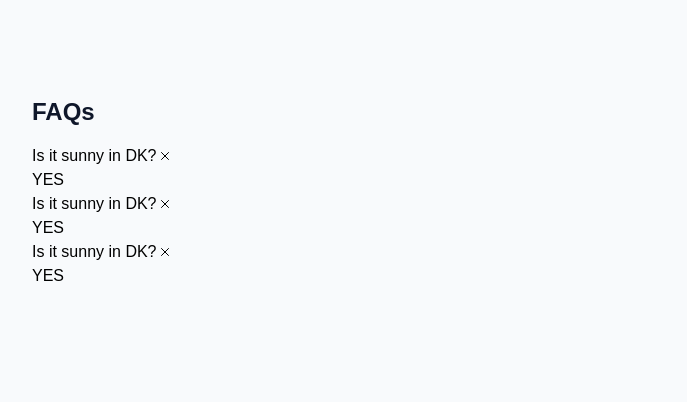
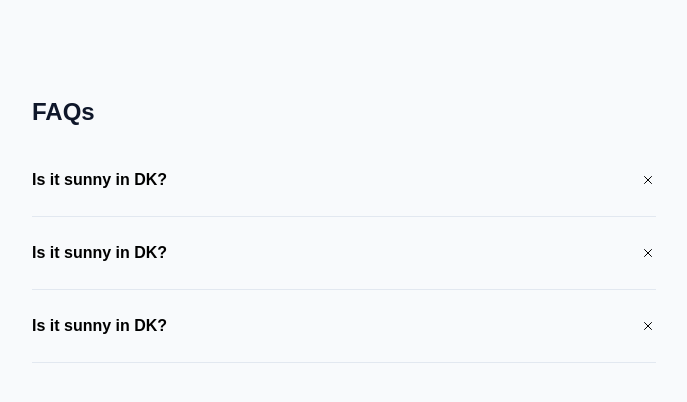
Before and after one commit to espi0001/opgaver, a Next.js app: page / in a window 1280 px wide. Shown: the top 402 px of the page, without its empty margins (296-983 px from the left). Built offline with nearby package versions, Linux system fonts and the light colour scheme.

Commit message:
accordion

```diff
--- a/src/components/Accordion.jsx
+++ b/src/components/Accordion.jsx
@@ -1,4 +1,4 @@
-"use Client";
+"use client";
 import { useState } from "react";
 
 import Item from "./Item";
@@ -10,9 +10,12 @@ const Accordion = () => {
       <main className="relative min-h-screen bg-slate-50 overflow-hidden">
         <section className="w-full max-w-2xl mx-auto px-4 md:px-6 py-24">
           <h1 className="text-2xl font-bold text-slate-900 mb-4">FAQs</h1>
-          <Item item={1} activeItem={activeItem} setActiveItem={setActiveItem} />
+          <Item />
+          <Item />
+          <Item />
+          {/* <Item item={1} activeItem={activeItem} setActiveItem={setActiveItem} />
           <Item item={2} activeItem={activeItem} setActiveItem={setActiveItem} />
-          <Item item={3} activeItem={activeItem} setActiveItem={setActiveItem} />
+          <Item item={3} activeItem={activeItem} setActiveItem={setActiveItem} /> */}
         </section>
       </main>
 
--- a/src/components/Item.jsx
+++ b/src/components/Item.jsx
@@ -2,27 +2,31 @@
 import { useState } from "react";
 
 import { IoCloseOutline } from "react-icons/io5";
-const Item = ({ activeItem, setActiveItem, Item }) => {
+const Item = () => {
+  const [isOpen, setIsOpen] = useState(false);
   return (
-    <div>
-      <div>
+    <div className="border-b border-slate-200 py-4">
       <header>
         <button
           onClick={() => {
-              activeItem == item ? setActiveItem(0) : setActiveItem(item);
+            // Det er logical &&
+            setIsOpen(!isOpen);
           }}
-            className="flex items-center justify-between text-black"
+          className="flex items-center justify-between text-black w-full py-2 font-semibold"
         >
-            <span>Is it sunny in DK?</span>
+          <span className="">Is it sunny in DK?</span>
           <span>
-              <IoCloseOutline className="text-black" />
+            <IoCloseOutline className="text-black ml-8 self-start" />
           </span>
         </button>
       </header>
-        <section>
-          <p className="text-black">YES</p>
+
+      {/* Her er der en if statement, som kun viser det indhold, som er i denne if statement, hvis isOpen er true */}
+      {isOpen && (
+        <section className="text-sm text-slate-600 bg-slate-100 p-4">
+          <p className="text-black">Lorem, ipsum dolor sit amet consectetur adipisicing elit. Totam saepe expedita tempore dicta aspernatur culpa eveniet animi cumque labore impedit aperiam, iusto consectetur voluptatibus odio quam? Mollitia veritatis ut deleniti.</p>
         </section>
-      </div>
+      )}
     </div>
   );
 };
```
Lines whose indentation alone changed are shown as unchanged.
